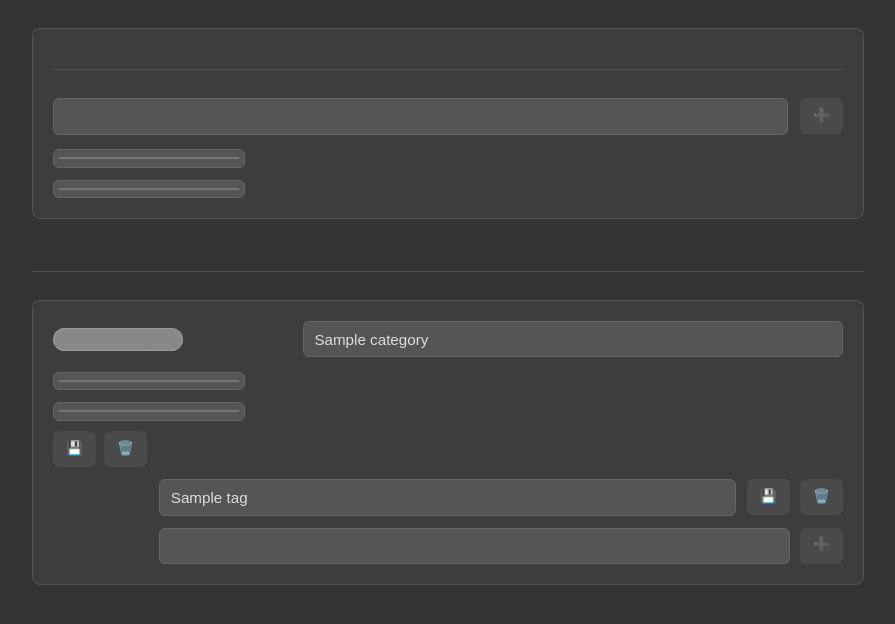
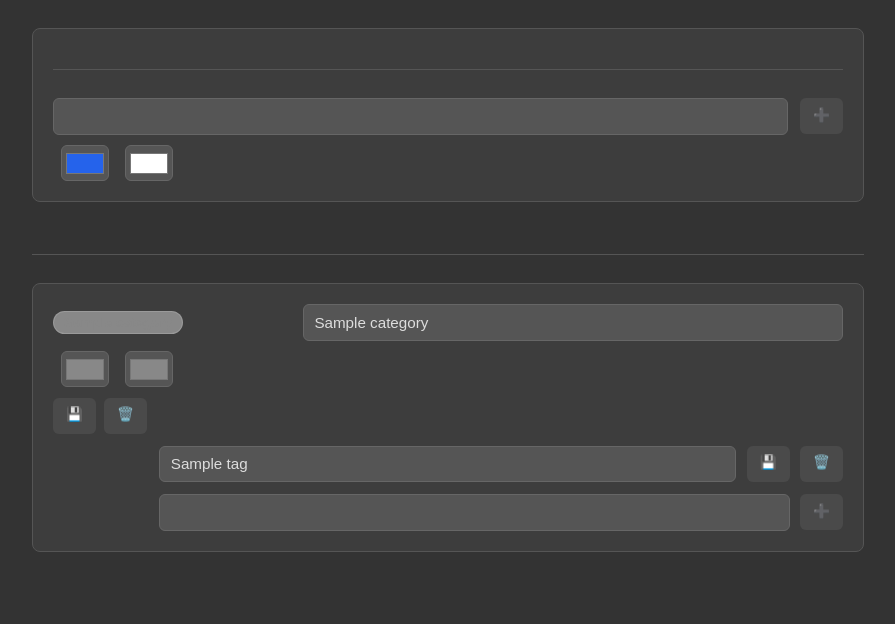
Before and after one commit to Lewistrick/weekmenu, a Python web app: template src/templates/manage-tags.html in a window 1280 px wide. Shown: the part 79-703 px from the top of the page, without its empty margins (176-1071 px from the left). Run offline with Jinja, Linux system fonts and the light colour scheme; the template is opened without the code that fills it: most values are stand-ins (such as "Sample title", 1, 10 or a date in 2020); some libraries are stand-ins or nearby versions.

Commit message:
Visual improvements for color pickers and buttons

```diff
--- a/scripts/build_catalog_nl.py
+++ b/scripts/build_catalog_nl.py
@@ -290,6 +290,8 @@ AUTO_NL: dict[str, str] = {
     "week_menu.constraint.vary": "Afwisselen over de week",
     "week_menu.constraints.hint": "Optionele regels voor randomiseren. Vastgezette dagen tellen mee voor beperkingen.",
     "week_menu.constraints.manage_button": "Beheer beperkingen",
+    "week_menu.constraints.save": "Opties opslaan",
+    "week_menu.constraints.aria.save": "Randomiseringsopties opslaan",
     "week_menu.constraints.none_active": "Geen actieve beperkingen.",
     "week_menu.constraints.title": "Weekmenu-randomiseringsopties",
     "week_menu.day.aria.clear": "Recept van dag wissen",
--- a/src/i18n/catalog_en.py
+++ b/src/i18n/catalog_en.py
@@ -211,6 +211,8 @@ TEXTS: dict[str, str] = {
     "week_menu.constraints.title": "Week menu randomizer options",
     "week_menu.constraints.hint": "Optional rules for randomize. Pinned days count toward constraints.",
     "week_menu.constraints.manage_button": "Manage constraints",
+    "week_menu.constraints.save": "Save options",
+    "week_menu.constraints.aria.save": "Save randomizer options",
     "week_menu.constraints.none_active": "No active constraints.",
     "week_menu.constraint.ignore": "Ignore",
     "week_menu.constraint.same_tag": "Same tag everywhere",
--- a/src/i18n/catalog_nl.py
+++ b/src/i18n/catalog_nl.py
@@ -207,6 +207,8 @@ TEXTS: dict[str, str] = {
     "week_menu.constraints.title": "Weekmenu-randomiseringsopties",
     "week_menu.constraints.hint": "Optionele regels voor randomiseren. Vastgezette dagen tellen mee voor beperkingen.",
     "week_menu.constraints.manage_button": "Beheer beperkingen",
+    "week_menu.constraints.save": "Opties opslaan",
+    "week_menu.constraints.aria.save": "Randomiseringsopties opslaan",
     "week_menu.constraints.none_active": "Geen actieve beperkingen.",
     "week_menu.constraint.ignore": "Negeren",
     "week_menu.constraint.same_tag": "Overal dezelfde tag",
--- a/src/i18n/icons.py
+++ b/src/i18n/icons.py
@@ -31,6 +31,7 @@ KEY_PREFIX_ICONS: dict[str, str] = {
     "recipe.view.action.add_to_week_menu": "🗓️ ",
     "week_menu.action.randomize": "🎲 ",
     "week_menu.constraints.manage_button": "🎛️ ",
+    "week_menu.constraints.save": "💾 ",
     "grocery.back_to_week_menu": "← ",
     "grocery.action.add_weekly_groceries": "🧺 ",
     "grocery.generate.replace": "🔄 ",
--- a/src/static/style.css
+++ b/src/static/style.css
@@ -358,30 +358,8 @@ div.recipe-detail {
     font-size: 0.8rem;
 }
 
-.manage-tag-color-inputs {
-    display: flex;
-    flex-direction: column;
-    gap: 0.5rem;
-    width: 100%;
-}
-
-.manage-tag-color-field {
-    display: flex;
-    flex-direction: column;
-    gap: 0.25rem;
-}
-
-.manage-tag-color-label {
-    margin: 0;
-    font-size: 0.85rem;
-    color: #d8d8d8;
-}
-
-.manage-tag-color-input {
-    width: 100%;
-    max-width: 12rem;
-    padding: 0.2rem;
-    height: 2.5rem;
+.manage-tag-form--create .manage-tag-form-row .form-control {
+    flex: 1;
 }
 
 .tag-options {
@@ -423,13 +401,9 @@ div.recipe-detail {
     gap: 0.5rem;
 }
 
-.manage-tag-form .form-control {
+.manage-tag-form .form-control:not(.manage-shop-color-input) {
     flex: 1;
     min-width: 0;
-}
-
-.manage-tag-form--create .manage-tag-form-row .form-control {
-    flex: 1;
 }
 
 .manage-tag-label {
@@ -561,6 +535,12 @@ div.recipe-detail {
     display: flex;
     flex-direction: column;
     gap: 0.55rem;
+}
+
+.week-menu-constraints-form-actions {
+    display: flex;
+    justify-content: flex-end;
+    margin-top: 0.35rem;
 }
 
 .week-menu-constraint-row {
@@ -900,14 +880,12 @@ div.recipe-detail {
 
 .grocery-check-all-trigger {
     color: var(--shop-fg, #ffffff);
-    border: 1px solid var(--shop-fg, #ffffff);
     background-color: transparent;
 }
 
 .grocery-check-all-trigger:hover {
     background-color: transparent !important;
     color: var(--shop-fg, #ffffff);
-    border-color: var(--shop-fg, #ffffff);
 }
 
 .shop-chip-btn--warn {
@@ -1768,6 +1746,18 @@ div.recipe-detail {
     color: #fff;
 }
 
+.btn.grocery-check-all-trigger {
+    color: var(--shop-fg, #ffffff);
+    border-color: var(--shop-fg, #ffffff);
+    background-color: transparent;
+}
+
+.btn.grocery-check-all-trigger:hover {
+    background-color: transparent;
+    color: var(--shop-fg, #ffffff);
+    border-color: var(--shop-fg, #ffffff);
+}
+
 .btn-danger {
     background-color: transparent;
     border-color: #a94442;
--- a/src/templates/manage-tags.html
+++ b/src/templates/manage-tags.html
@@ -25,27 +25,23 @@
                     ➕
                 </button>
             </div>
-            <div class="manage-tag-color-inputs">
-                <div class="manage-tag-color-field">
-                    <label class="manage-tag-color-label" for="group-bg-new">{{ t('common.background') }}</label>
+            <div class="manage-shop-tile-colors">
+                <label class="manage-shop-color-label" for="group-bg-new">{{ t('common.background') }}</label>
                 <input
                     id="group-bg-new"
                     name="background_color"
-                        class="form-control manage-tag-color-input"
+                    class="form-control manage-shop-color-input"
                     type="color"
                     value="#2563eb"
                 >
-                </div>
-                <div class="manage-tag-color-field">
-                    <label class="manage-tag-color-label" for="group-fg-new">{{ t('common.text') }}</label>
+                <label class="manage-shop-color-label" for="group-fg-new">{{ t('common.text') }}</label>
                 <input
                     id="group-fg-new"
                     name="foreground_color"
-                        class="form-control manage-tag-color-input"
+                    class="form-control manage-shop-color-input"
                     type="color"
                     value="#ffffff"
                 >
-                </div>
             </div>
         </form>
     </section>
@@ -66,15 +62,11 @@
                     <label class="manage-tag-label" for="group-name-{{ group.category.id }}">{{ t('tags.field.group_name') }}</label>
                     <input id="group-name-{{ group.category.id }}" name="group_name" class="form-control" value="{{ group.category.name }}" required>
                 </div>
-                <div class="manage-tag-color-inputs">
-                    <div class="manage-tag-color-field">
-                        <label class="manage-tag-color-label" for="group-bg-{{ group.category.id }}">{{ t('common.background') }}</label>
-                        <input id="group-bg-{{ group.category.id }}" name="background_color" class="form-control manage-tag-color-input" type="color" value="{{ group.category.background_color }}">
-                    </div>
-                    <div class="manage-tag-color-field">
-                        <label class="manage-tag-color-label" for="group-fg-{{ group.category.id }}">{{ t('common.text') }}</label>
-                        <input id="group-fg-{{ group.category.id }}" name="foreground_color" class="form-control manage-tag-color-input" type="color" value="{{ group.category.foreground_color }}">
-                    </div>
+                <div class="manage-shop-tile-colors">
+                    <label class="manage-shop-color-label" for="group-bg-{{ group.category.id }}">{{ t('common.background') }}</label>
+                    <input id="group-bg-{{ group.category.id }}" name="background_color" class="form-control manage-shop-color-input" type="color" value="{{ group.category.background_color }}">
+                    <label class="manage-shop-color-label" for="group-fg-{{ group.category.id }}">{{ t('common.text') }}</label>
+                    <input id="group-fg-{{ group.category.id }}" name="foreground_color" class="form-control manage-shop-color-input" type="color" value="{{ group.category.foreground_color }}">
                 </div>
                 <div class="manage-tag-form-actions">
                     <button type="submit" class="btn btn-sm icon-btn" title="{{ t('tags.aria.save_group') }}" aria-label="{{ t('tags.aria.save_group') }}">💾</button>
```
Also changed, not shown: src/templates/partials/week-menu-constraints-manage.html (+30 -1 lines). Lines whose indentation alone changed are shown as unchanged.
